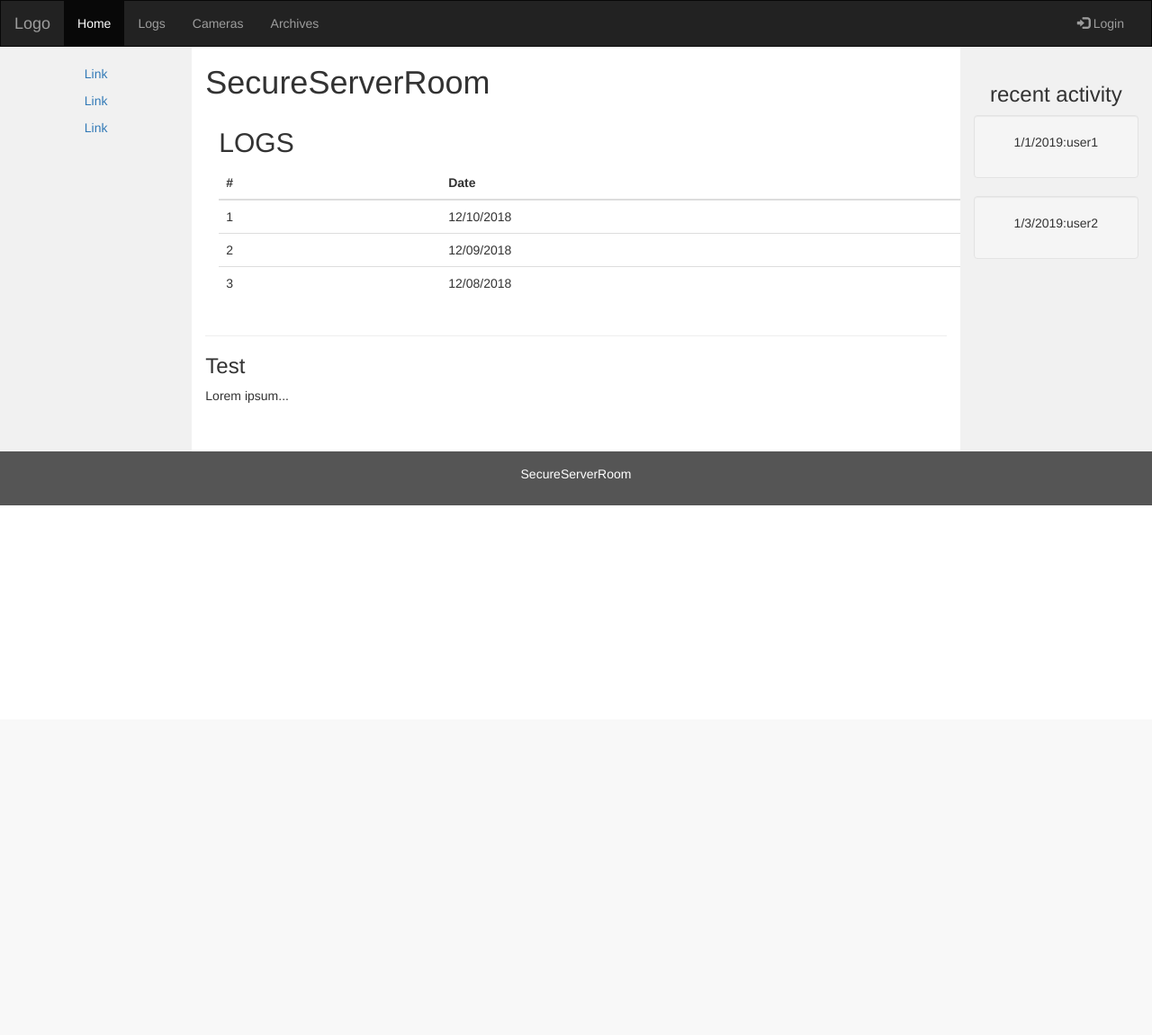
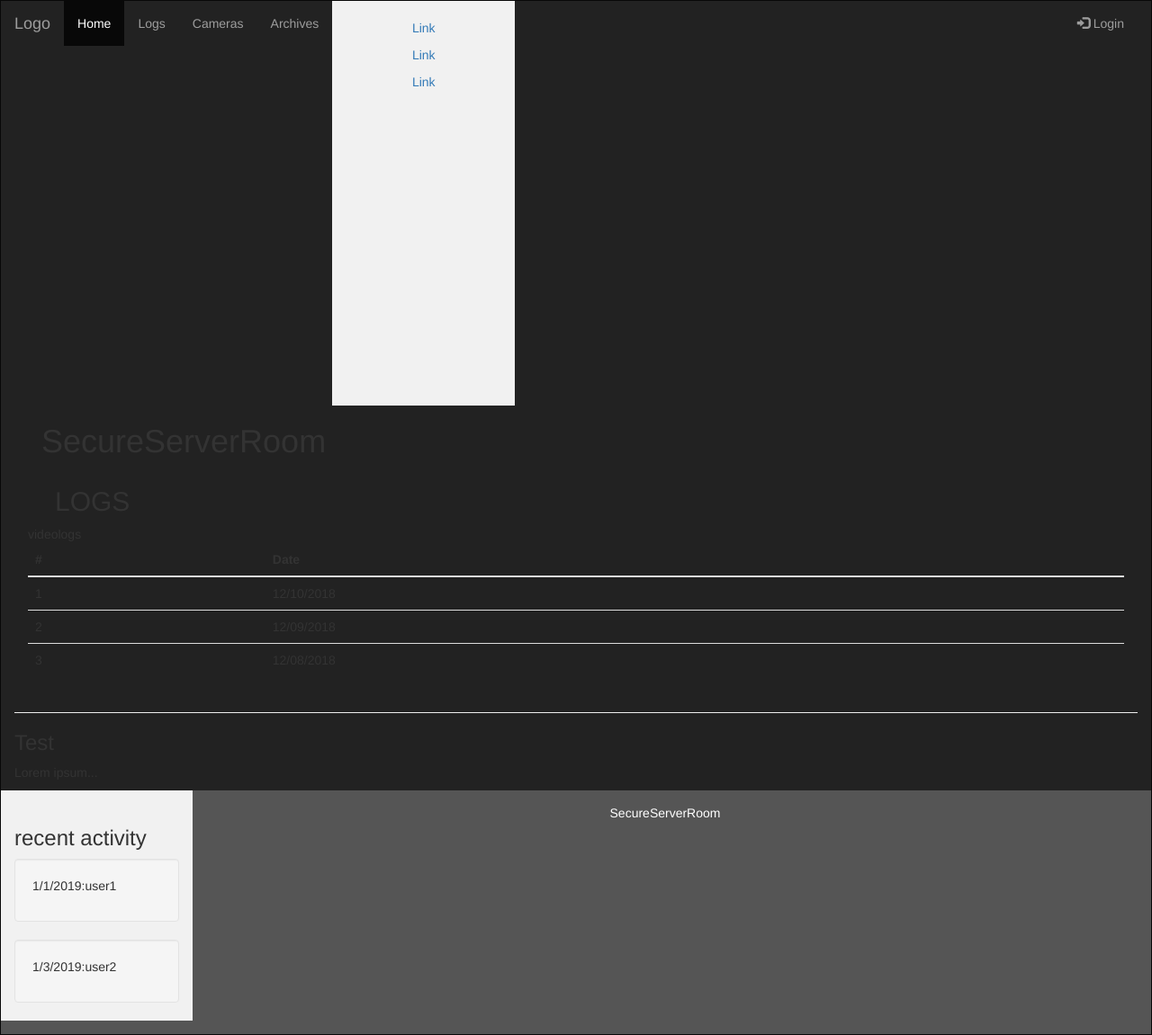
Before and after one commit to wailord90/Capstone, a Python web app: template templates/index.html in a window 1280 px wide; the page is wider, and only the part inside the window is pictured. Shown: that part at 90% size. Before the commit the page ends 562 px from the top of that part, so only its background shows below. Run offline with Jinja, Linux system fonts and the light colour scheme; the template is opened without the code that fills it: most values are stand-ins (such as "Sample title", 1, 10 or a date in 2020); some libraries are stand-ins or nearby versions.

Commit message:
added query

```diff
--- a/__init__.py
+++ b/__init__.py
@@ -26,7 +26,8 @@
   return render_template('archive.html')
 @app.route('/')
 def index():
-  return render_template('index.html')
+  cursor = db.execute('SELECT video,logs FROM table_name')
+  return render_template('index.html',items=cursor.fetchall())
   @app.route('/logs')
 def logs():
   return render_template('logs.html')
--- a/templates/index.html
+++ b/templates/index.html
@@ -70,6 +70,13 @@
             <li><a href="/SecureServerRoom.com/cameras">Cameras</a></li>
             <li><a href="/SecureServerRoom.com/archives">Archives</a></li>
           </ul>
+          <table>
+              {% for item in items %}
+                  <tr>
+                      <td>video</td>
+                      <td>logs</td>
+                  </td>
+              {% endfor %}
           <ul class="nav navbar-nav navbar-right">
             <li>
               <a href="#"
```
